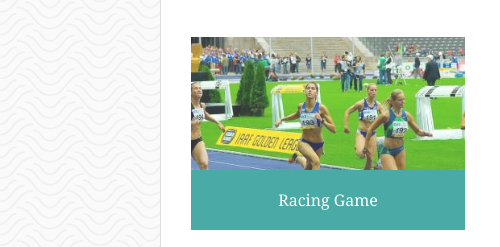
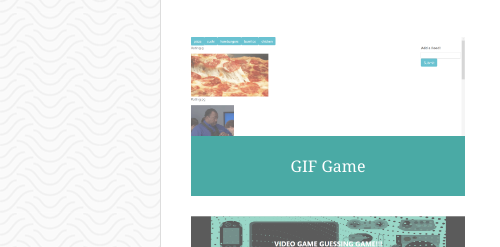
Before and after one commit to Dtferrer/Bootstrap-Portfolio, a plain HTML site: page portfolio.html in a window 1280 px wide. Shown: the part 254-501 px from the top of the page, 0-500 px from the left. Drawn offline with nearby package versions, Linux system fonts and the light colour scheme.

Commit message:
Added Giftastic Game to Portfolio

```diff
--- a/portfolio.html
+++ b/portfolio.html
@@ -47,10 +47,10 @@
         <div class="row work">
             <div class="col">
                 <div class="row">
-                    <img src="assets/images/racing.jpg">
+                    <a href="https://dtferrer.github.io/GifTastic/"><img src="assets/images/GifTastic.PNG"></a>
                 </div>
                 <div class="row">
-                    <h6>Racing Game</h6>
+                    <h6>GIF Game</h6>
                 </div>
             </div>
             <div class="col">
```
Also changed, not shown: assets/images/GifTastic.PNG (added).
